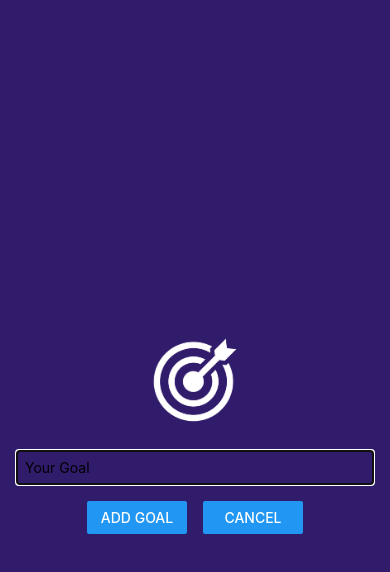
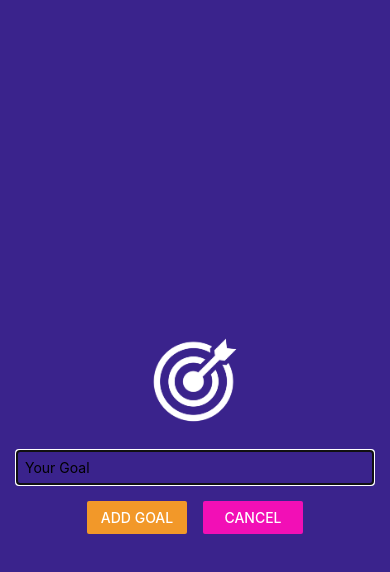
Before and after one commit to mcneiljv/ReactNativeTestApp, a React Native app: screen / in a window 390 px wide. Both pictures are taken after a click on the button "ADD GOAL". Shown: the top 572 px of the page. Built offline with nearby package versions, Linux system fonts and the light colour scheme.

Commit message:
Adjust theme colors

```diff
--- a/App.js
+++ b/App.js
@@ -30,7 +30,7 @@ export default function App() {
 
   return (
     <View style={styles.appContainer}>
-      <Button title='Add Goal' color='#5e0acc' onPress={showModalHandler} />
+      <Button title='Add Goal' color='#3A238C' onPress={showModalHandler} />
       <GoalInput
         onAddGoal={addGoalHandler}
         onCancel={closeModalHandler}
--- a/components/GoalInput.js
+++ b/components/GoalInput.js
@@ -35,11 +35,11 @@ function GoalInput({ onAddGoal, onCancel, visible }) {
         />
         <View style={styles.buttonContainer}>
           <View style={styles.button}>
-            <Button title='Add Goal' onPress={addGoalHandler} />
+            <Button color='#F29829' title='Add Goal' onPress={addGoalHandler} />
           </View>
 
           <View style={styles.button}>
-            <Button title='Cancel' onPress={onCancel} />
+            <Button color='#F20FB6' title='Cancel' onPress={onCancel} />
           </View>
         </View>
       </View>
@@ -58,7 +58,7 @@ const styles = StyleSheet.create({
     justifyContent: 'center',
     alignItems: 'center',
     padding: 16,
-    backgroundColor: '#311b6b'
+    backgroundColor: '#3A238C'
   },
   textInput: {
     borderWidth: 1,
--- a/components/GoalItem.js
+++ b/components/GoalItem.js
@@ -18,7 +18,7 @@ const styles = StyleSheet.create({
   goalItem: {
     margin: 8,
     borderRadius: 6,
-    backgroundColor: '#5e0acc'
+    backgroundColor: '#3A238C'
   },
   pressedItem: {
     opacity: 0.5
```
